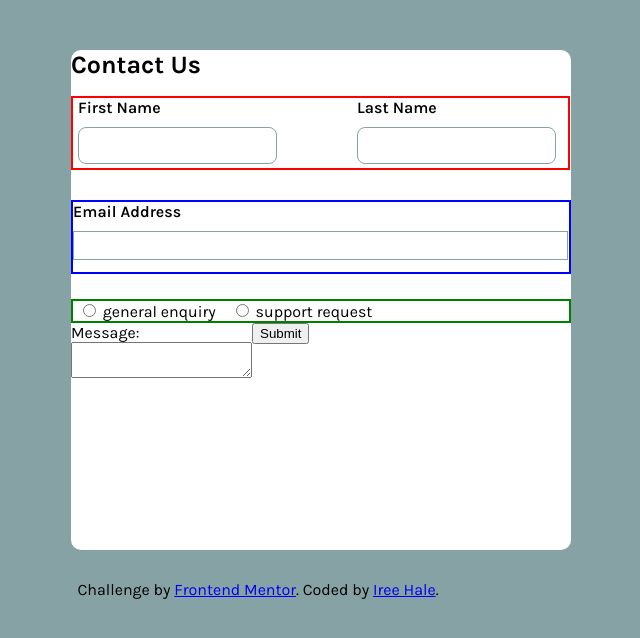
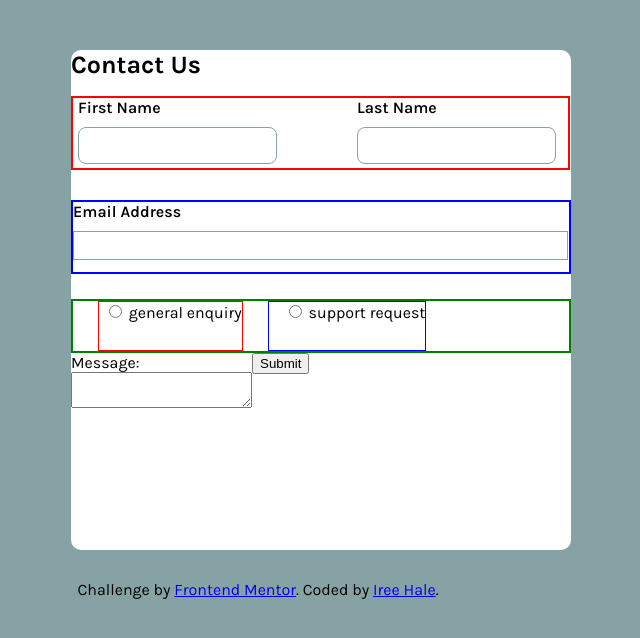
Before and after one commit to NightWing3099/contact-form, a plain HTML site: page index.html in a window 1280 px wide. Shown: the whole page, without its empty margins (382-1022 px from the left). Drawn offline with Linux system fonts and the light colour scheme.

Commit message:
working on the placement of the radio buttons

```diff
--- a/index.html
+++ b/index.html
@@ -33,11 +33,11 @@
           <input type="email" id="email" name="email" required>
         </div>
         <div class="radio-section">
-          <div>
+          <div class="one">
             <input type="radio" id="choice1" name="general enquiry" value="general enquiry"/>
             <label for="general">general enquiry</label>
           </div>
-          <div>
+          <div class="two">
             <input type="radio" id="choice2" name="support request" value="support request"/>
             <label for="support request">support request</label>
           </div>
--- a/styles.scss
+++ b/styles.scss
@@ -79,8 +79,19 @@ body{
                     border: solid green 2px;
                     display: flex;
                     width: 500px;
+                    height: 50px;
                     margin-top: 25px;
                     flex-direction: row;
+
+                    .one{
+                        border: red solid 1px;
+                        margin-left: 25px;
+                        margin-right: 25px;
+                    }
+
+                    .two{
+                        border: blue solid 1px;
+                    }
 
                     #choice1{
                         margin-left: 10px;
```
Also changed, not shown: styles.css, 1 other file.
